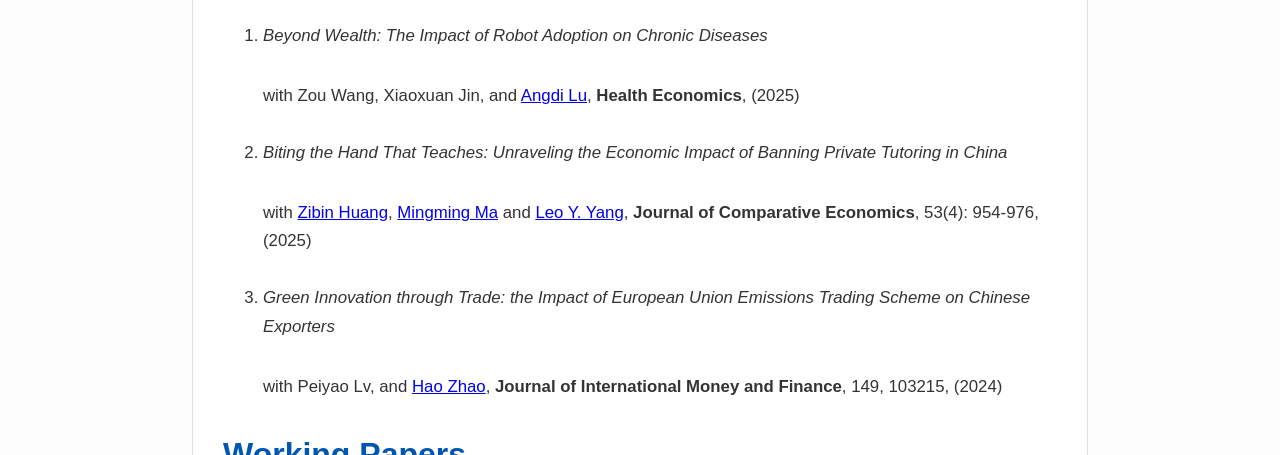
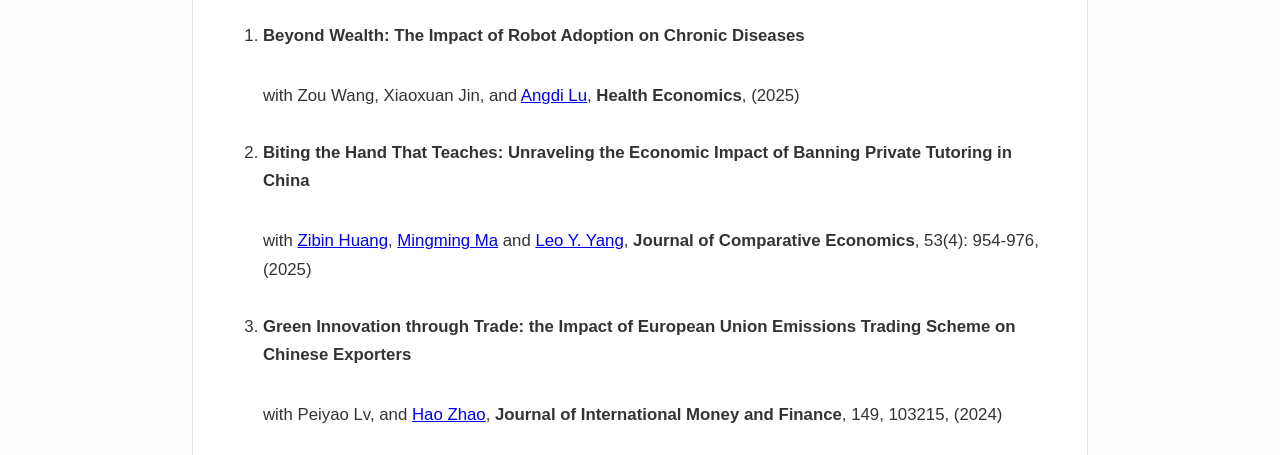
Before and after one commit to yinanliu-econ/yinanliu-econ.github.io, a plain HTML site: page index.html in a window 1280 px wide. Both pictures are taken after a click on the link "Research". Shown: the part 321-776 px from the top of the page. Drawn offline with Linux system fonts and the light colour scheme.

Commit message:
Style update: color for paper titles.html

```diff
--- a/index.html
+++ b/index.html
@@ -240,32 +240,18 @@
         }
 
         /* 核心修改：针对论文列表的新样式 */
-        /* 样式1：让论文标题（em标签）单独占一行，并设为斜体、非粗体 */
-        .publication-list li > em:first-of-type,
-        .working-paper-list li > em:first-of-type {
-            display: block;
-            margin-bottom: 3px;
-            font-style: italic;
-            font-weight: normal;
+        /* 样式1：让期刊名称（第二个strong元素）保持默认黑色粗体 */
+        .publication-list li strong, .working-paper-list li strong {
+            font-weight: bold;
         }
 
-        /* 样式2：让期刊名称（strong标签）保持粗体 */
-        .publication-list li strong, .working-paper-list li strong {
-            font-weight: bold;
-            /* display: block; */
-            /* margin-bottom: 3px; /* 减小标题和作者之间的间距 */ */
-        }
-
-        /* 新增这条规则，只让每项的第一个strong（即论文标题）单独占一行 */
-        /* .publication-list li > strong:first-of-type,
+        /* 样式2：让论文标题（第一个strong元素）加粗、换行，并赋予新的颜色 */
+        .publication-list li > strong:first-of-type,
         .working-paper-list li > strong:first-of-type {
             display: block;
             margin-bottom: 3px;
-        } */
-
-        /* .publication-list li em, .working-paper-list li em {
-            font-style: italic;
-        } */
+            color: #333333; /* 深灰色 */
+        }
 
         footer {
             text-align: center;
@@ -361,15 +347,15 @@
                     <h3>Publications</h3>
                     <ol class="publication-list">
                         <li>
-                            <em>Beyond Wealth: The Impact of Robot Adoption on Chronic Diseases</em><br>
+                            <strong>Beyond Wealth: The Impact of Robot Adoption on Chronic Diseases</strong><br>
                             with Zou Wang, Xiaoxuan Jin, and <a href="http://ae.ruc.edu.cn/szdw/qzjs/apypx/L/apylad/index.htm" target="_blank">Angdi Lu</a>, <strong>Health Economics</strong>, (2025)
                         </li>
                         <li>
-                            <em>Biting the Hand That Teaches: Unraveling the Economic Impact of Banning Private Tutoring in China</em><br>
+                            <strong>Biting the Hand That Teaches: Unraveling the Economic Impact of Banning Private Tutoring in China</strong><br>
                             with <a href="https://www.zibinhuang.com" target="_blank">Zibin Huang</a>, <a href="https://scholar.xjtlu.edu.cn/en/persons/MingmingMa/" target="_blank">Mingming Ma</a> and <a href="https://www.leoyang.org" target="_blank">Leo Y. Yang</a>, <strong>Journal of Comparative Economics</strong>, 53(4): 954-976, (2025)
                         </li>
                         <li>
-                            <em>Green Innovation through Trade: the Impact of European Union Emissions Trading Scheme on Chinese Exporters</em><br>
+                            <strong>Green Innovation through Trade: the Impact of European Union Emissions Trading Scheme on Chinese Exporters</strong><br>
                             with Peiyao Lv, and <a href="https://sites.google.com/view/hao-zhao/" target="_blank">Hao Zhao</a>, <strong>Journal of International Money and Finance</strong>, 149, 103215, (2024)
                         </li>
                     </ol>
@@ -379,18 +365,18 @@
                     <h3>Working Papers</h3>
                     <ol class="working-paper-list">
                         <li>
-                            <em>Exploitation vs. Exploration: How Knowledge Spillovers Shape Healthcare Practices and Innovation</em><br>
+                            <strong>Exploitation vs. Exploration: How Knowledge Spillovers Shape Healthcare Practices and Innovation</strong><br>
                             with <a href="http://ae.ruc.edu.cn/szdw/qzjs/ayjspx/gmjjglx/jjfzyjjjgjys/lc/index.htm" target="_blank">Chen Lin</a>, Zixiao Li, and Jing Zhang (Revise and Resubmit at <strong>Journal of Development Economics</strong>)
                         </li>
                         <li>
-                            <em>When National Canal Meets Local Pipelines: Clean Water Supply, Local Infrastructure and Health Benefits</em><br>
+                            <strong>When National Canal Meets Local Pipelines: Clean Water Supply, Local Infrastructure and Health Benefits</strong><br>
                             with <a href="https://see.ruc.edu.cn/jszy/gyz/index.htm" target="_blank">Yazhen Gong</a>, and <a href="https://sites.google.com/view/hao-zhao/" target="_blank">Hao Zhao</a> (Revise and Resubmit at <strong>Journal of Environmental Economics and Management</strong>)
                         </li>
                         <li>
-                            <em>Does Telemedicine Alleviate Concerns About Healthcare Accessibility? Evidence from China</em>
+                            <strong>Does Telemedicine Alleviate Concerns About Healthcare Accessibility? Evidence from China</strong>
                         </li>
                         <li>
-                            <em>The Value of Medicaid Long-Term Care: Evidence from the Deficit Reduction Act of 2005</em>
+                            <strong>The Value of Medicaid Long-Term Care: Evidence from the Deficit Reduction Act of 2005</strong>
                         </li>
                    </ol>
                 </section>
```
